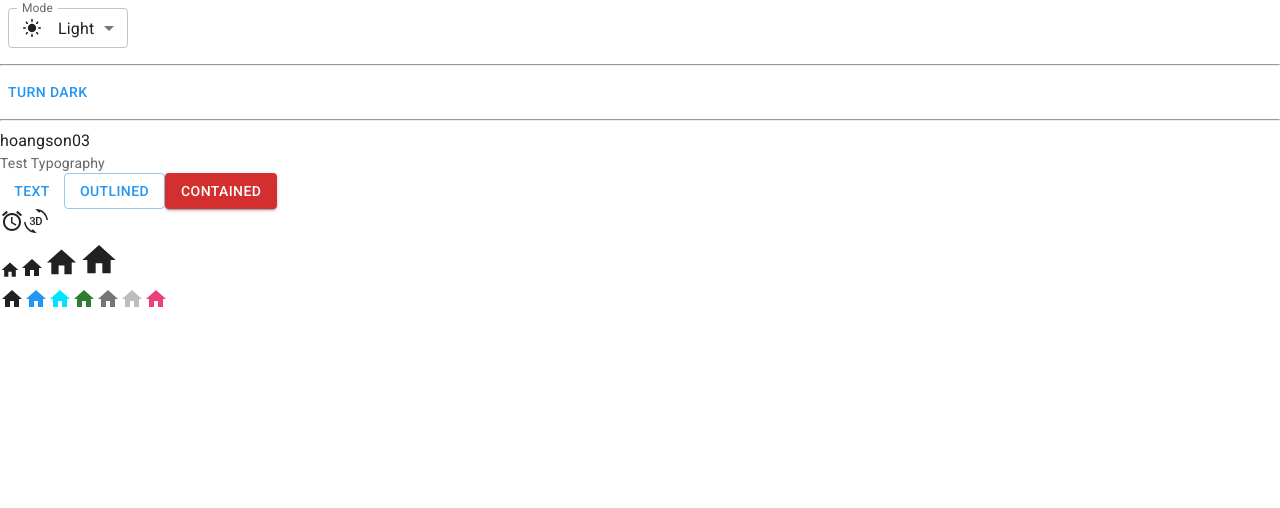
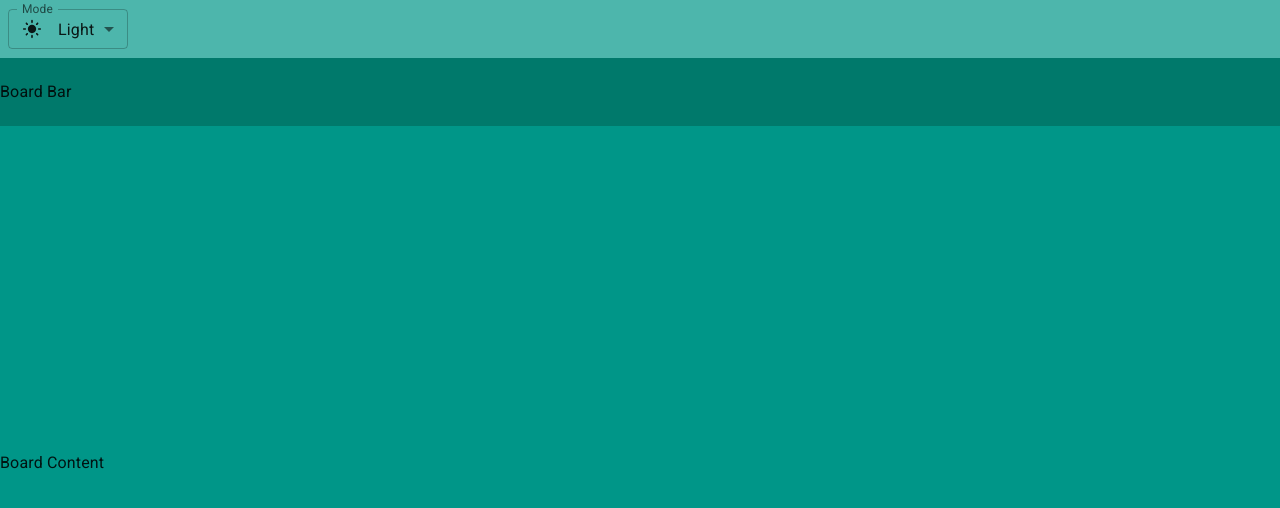
Before and after one commit to hoangson03-jpg/trello-web, a React (Vite) app: page / in a window 1280 px wide. Shown: the top 508 px of the page. Built offline with nearby package versions, Linux system fonts and the light colour scheme.

Commit message:
basic_trello_layout

```diff
--- a/index.html
+++ b/index.html
@@ -4,7 +4,7 @@
     <meta charset="UTF-8" />
     <link rel="icon" type="image/svg+xml" href="/vite.svg" />
     <meta name="viewport" content="width=device-width, initial-scale=1.0" />
-    <title>Vite + React</title>
+    <title>Trello</title>
     <link
       rel="stylesheet"
       href="https://fonts.googleapis.com/css2?family=Roboto:wght@300;400;500;700&display=swap"
--- a/src/App.jsx
+++ b/src/App.jsx
@@ -5,7 +5,7 @@
 import { pink } from '@mui/material/colors'
 import Typography from '@mui/material/Typography'
 import { useColorScheme } from '@mui/material/styles'
-import useMediaQuery from '@mui/material/useMediaQuery'
+// import useMediaQuery from '@mui/material/useMediaQuery'
 import InputLabel from '@mui/material/InputLabel'
 import MenuItem from '@mui/material/MenuItem'
 import FormControl from '@mui/material/FormControl'
@@ -14,6 +14,7 @@
 import DarkModeOutlinedIcon from '@mui/icons-material/DarkModeOutlined'
 import SettingsBrightnessIcon from '@mui/icons-material/SettingsBrightnessOutlined'
 import Box from '@mui/material/Box'
+import Container from '@mui/material/Container'
 
 function SelectMode() {
   const { mode, setMode } = useColorScheme()
@@ -33,7 +34,7 @@
         onChange={handleChange}
       >
         <MenuItem value='light'>
-          <div style={{display: 'flex', alignItems: 'center', gap: '16px'}}>
+          <div style={{ display: 'flex', alignItems: 'center', gap: '16px' }}>
             <LightModeIcon fontSize='small' />
         Light
           </div>
@@ -55,56 +56,59 @@
   )
 }
 
-function ModeToggle() {
-  const { mode, setMode } = useColorScheme()
-  // const prefersDarkMode = useMediaQuery('(prefers-color-scheme: dark)')
-  // const prefersLightMode = useMediaQuery('(prefers-color-scheme: light)')
-  // console.log('prefersDarkMode: ', prefersDarkMode)
-  // console.log('prefersLightMode: ', prefersLightMode)
+// function ModeToggle() {
+//   const { mode, setMode } = useColorScheme()
+//   // const prefersDarkMode = useMediaQuery('(prefers-color-scheme: dark)')
+//   // const prefersLightMode = useMediaQuery('(prefers-color-scheme: light)')
+//   // console.log('prefersDarkMode: ', prefersDarkMode)
+//   // console.log('prefersLightMode: ', prefersLightMode)
 
-  return (
-    <Button
-      onClick = {() => {
-        setMode(mode === 'light' ? 'dark' : 'light')
-      }}
-    >
-      {mode === 'light' ? 'Turn dark' : 'Turn light'}
-    </Button>
-  )
+//   return (
+//     <Button
+//       onClick = {() => {
+//         setMode(mode === 'light' ? 'dark' : 'light')
+//       }}
+//     >
+//       {mode === 'light' ? 'Turn dark' : 'Turn light'}
+//     </Button>
+//   )
 
-}
+// }
 function App() {
   return (
     <>
-      <SelectMode />
-      <hr />
-      <ModeToggle />
-      <hr />
-      <div>hoangson03</div>
-      <Typography variant='body2' color='text.secondary' >
-      Test Typography
-      </Typography>
-      <Button variant="text">Text</Button>
-      <Button variant="outlined" >Outlined</Button>
-      <Button variant="contained" color='error'>Contained</Button>
-      <br />
-      <AccessAlarmIcon/>
-      <ThreeDRotation/>
-      <br />
-      <HomeIcon fontSize="small" />
-      <HomeIcon />
-      <HomeIcon fontSize="large" />
-      <HomeIcon sx={{ fontSize: 40 }} />
-      <br />
-      <HomeIcon />
-      <HomeIcon color="primary" />
-      <HomeIcon color="secondary" />
-      <HomeIcon color="success" />
-      <HomeIcon color="action" />
-      <HomeIcon color="disabled" />
-      <HomeIcon sx={{ color: pink[400] }} />
+      <Container disableGutters maxWidth={false} sx={{ height: '100vh' }}>
+        <Box sx={{
+          backgroundColor: 'primary.light',
+          width: '100%',
+          height: (theme) => theme.trello.appBarHeight,
+          display: 'flex',
+          alignItems: 'center'
+        }}>
+          <SelectMode />
+        </Box>
+        <Box sx={{
+          backgroundColor: 'primary.dark',
+          width: '100%',
+          height: (theme) => theme.trello.boardBarHeight,
+          display: 'flex',
+          alignItems: 'center'
+        }}>
+          Board Bar
+        </Box>
+        <Box sx={{
+          backgroundColor: 'primary.main',
+          width: '100%',
+          height: (theme) => `calc(100vh - ${theme.trello.appBarHeight} - ${theme.trello.boardBarHeight})`,
+          display: 'flex',
+          alignItems: 'center'
+        }}>
+          Board Content
+        </Box>
+      </Container>
     </>
   )
 }
-
+// import container để sử dụng thẻ container sau đó bọc nội dung vào trong đó
+// gọi màu primary.main từ bên theme.js
 export default App
--- a/src/theme.js
+++ b/src/theme.js
@@ -4,10 +4,14 @@
 
 // Create a theme instance.
 const theme = extendTheme({
+  trello: {
+    appBarHeight: '58px',
+    boardBarHeight: '68px'
+  },
   colorSchemes: {
     light: {
       palette: {
-        primary: blue,
+        primary: teal,
         secondary: cyan
       }
     },
```
